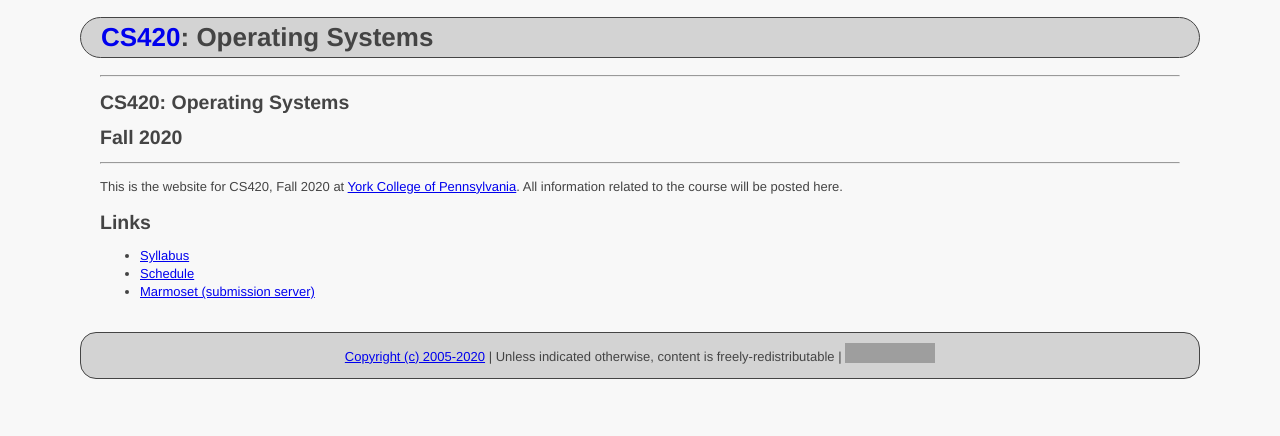
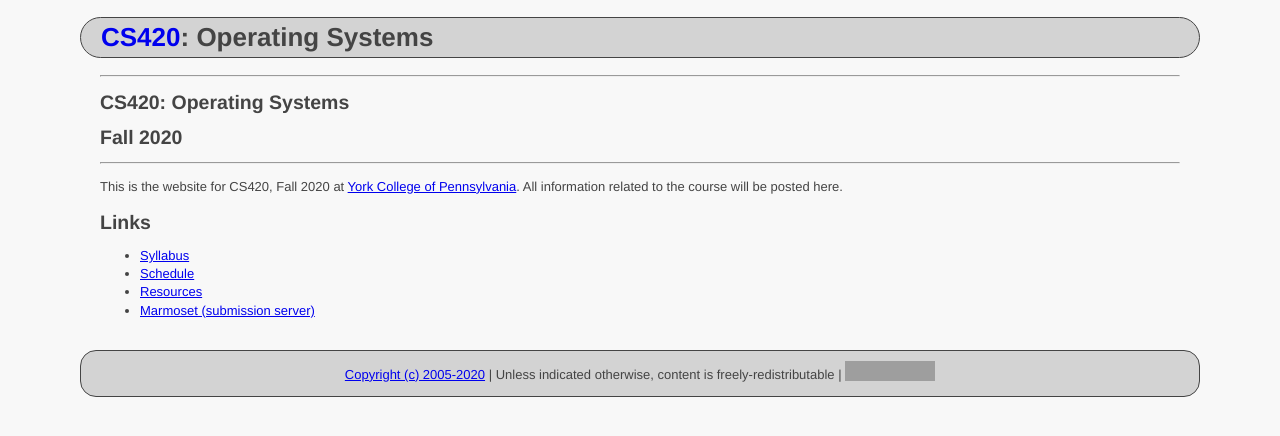
Before and after one commit to ycpcs/cs420-fall2020, a Jekyll site: the page built from index.md, in a window 1280 px wide. Shown: the top 436 px of the page. Built offline with Jekyll 4.4.1, drawn with Linux system fonts in a browser that asks for light colours; grey boxes are pictures that could not be loaded.

Commit message:
updated index

```diff
--- a/index.md
+++ b/index.md
@@ -19,4 +19,5 @@ All information related to the course will be posted here.
 
 * [Syllabus](syllabus.html)
 * [Schedule](schedule.html)
+* [Resources](resources/index.html)
 * [Marmoset (submission server)](https://cs.ycp.edu/marmoset)
```
